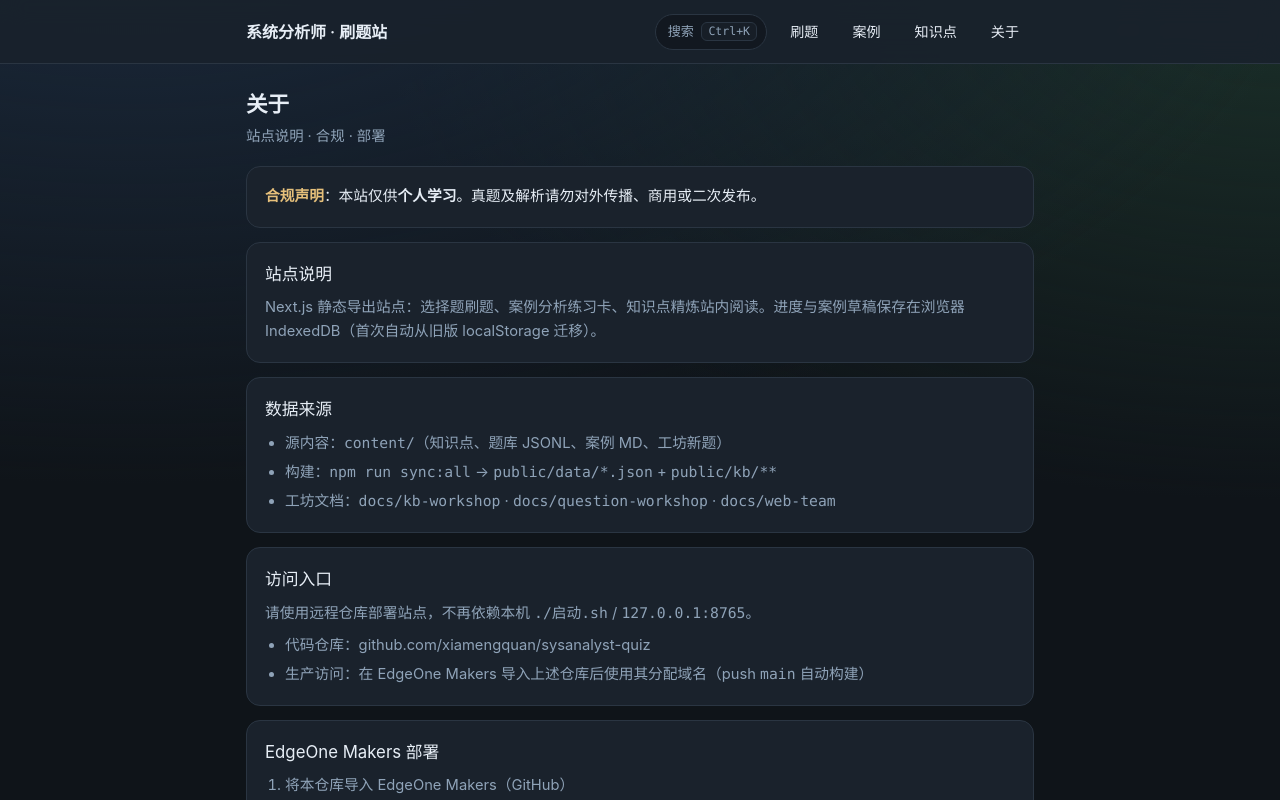
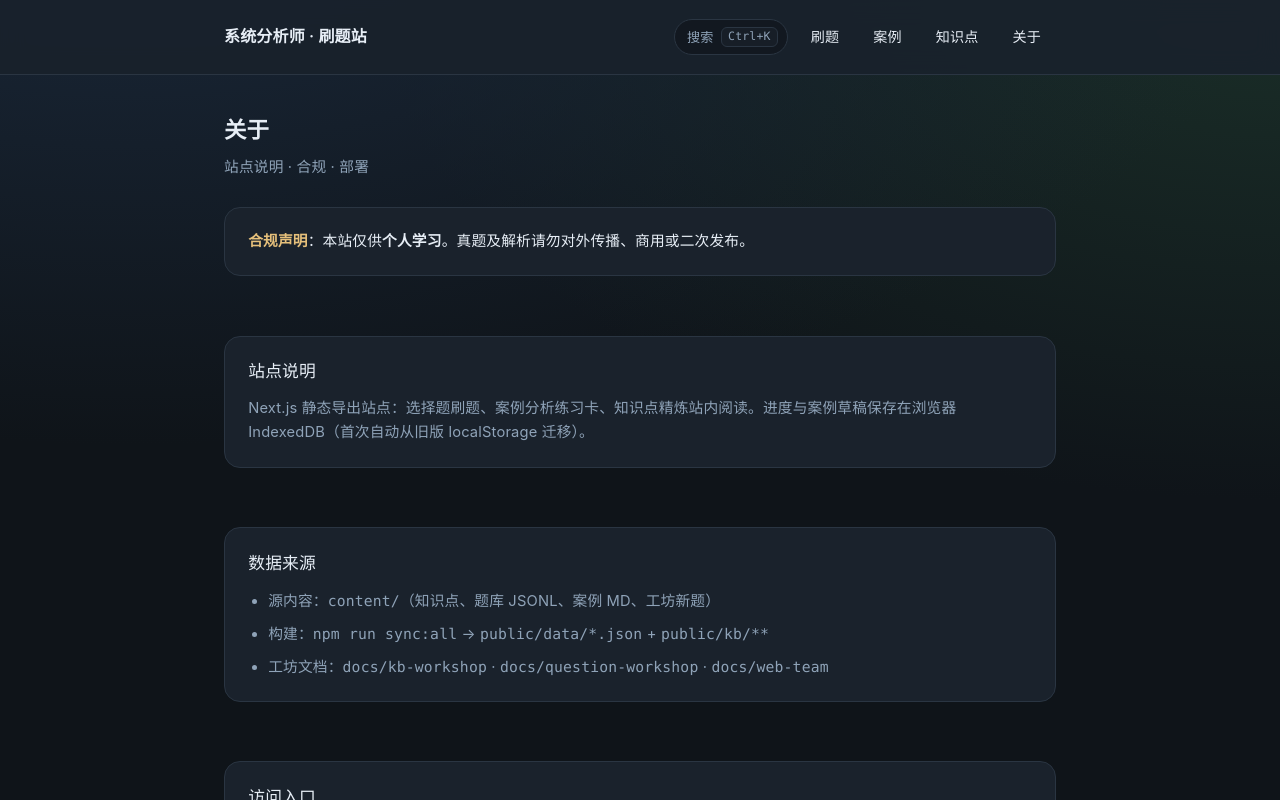
Before and after one commit to xiamengquan/sysanalyst-quiz, a Next.js app: page /about in a window 1280 px wide. Shown: the top 800 px of the page. Built offline with nearby package versions, Linux system fonts and the light colour scheme.

Commit message:
feat: 增强全站留白与阅读节奏
加大内容栏与卡片间距，统一 page-title/lead，降低长时间刷题与阅读的密集感。

Co-authored-by: Cursor <cursoragent@cursor.com>

```diff
--- a/src/app/about/page.tsx
+++ b/src/app/about/page.tsx
@@ -1,15 +1,16 @@
 export default function AboutPage() {
   return (
     <>
-      <h1 className="mb-1 text-[1.35rem] font-semibold">关于</h1>
-      <p className="mb-5 text-[0.9rem] text-[var(--muted)]">站点说明 · 合规 · 部署</p>
+      <h1 className="page-title">关于</h1>
+      <p className="page-lead">站点说明 · 合规 · 部署</p>
 
-      <div className="card mb-3 border-[color-mix(in_srgb,var(--warn)_40%,var(--line))] text-[0.92rem] leading-relaxed">
+      <div className="stack-loose">
+        <div className="card mb-0 border-[color-mix(in_srgb,var(--warn)_40%,var(--line))] text-[0.92rem] leading-relaxed">
           <b style={{ color: "var(--warn)" }}>合规声明</b>：本站仅供<strong>个人学习</strong>
           。真题及解析请勿对外传播、商用或二次发布。
         </div>
 
-      <div className="card about space-y-2 text-[0.92rem] leading-relaxed text-[var(--muted)]">
+        <div className="card mb-0 about space-y-3 text-[0.92rem] leading-relaxed text-[var(--muted)]">
           <h2 className="text-[1.05rem] text-[var(--text)]">站点说明</h2>
           <p>
             Next.js 静态导出站点：选择题刷题、案例分析练习卡、知识点精炼站内阅读。进度与案例草稿保存在浏览器
@@ -17,9 +18,9 @@ export default function AboutPage() {
           </p>
         </div>
 
-      <div className="card space-y-2 text-[0.92rem] leading-relaxed text-[var(--muted)]">
+        <div className="card mb-0 space-y-3 text-[0.92rem] leading-relaxed text-[var(--muted)]">
           <h2 className="text-[1.05rem] text-[var(--text)]">数据来源</h2>
-        <ul className="list-disc space-y-1 pl-5">
+          <ul className="list-disc space-y-2 pl-5">
             <li>
               源内容：<code>content/</code>（知识点、题库 JSONL、案例 MD、工坊新题）
             </li>
@@ -30,12 +31,12 @@ export default function AboutPage() {
           </ul>
         </div>
 
-      <div className="card space-y-2 text-[0.92rem] leading-relaxed text-[var(--muted)]">
+        <div className="card mb-0 space-y-3 text-[0.92rem] leading-relaxed text-[var(--muted)]">
           <h2 className="text-[1.05rem] text-[var(--text)]">访问入口</h2>
           <p>
             请使用远程仓库部署站点，不再依赖本机 <code>./启动.sh</code> / <code>127.0.0.1:8765</code>。
           </p>
-        <ul className="list-disc space-y-1 pl-5">
+          <ul className="list-disc space-y-2 pl-5">
             <li>
               代码仓库：
               <a
@@ -53,9 +54,9 @@ export default function AboutPage() {
           </ul>
         </div>
 
-      <div className="card space-y-2 text-[0.92rem] leading-relaxed text-[var(--muted)]">
+        <div className="card mb-0 space-y-3 text-[0.92rem] leading-relaxed text-[var(--muted)]">
           <h2 className="text-[1.05rem] text-[var(--text)]">EdgeOne Makers 部署</h2>
-        <ol className="list-decimal space-y-1 pl-5">
+          <ol className="list-decimal space-y-2 pl-5">
             <li>将本仓库导入 EdgeOne Makers（GitHub）</li>
             <li>构建命令：<code>npm run build</code></li>
             <li>输出目录：<code>out</code>（见 <code>edgeone.json</code>）</li>
@@ -63,9 +64,10 @@ export default function AboutPage() {
           </ol>
         </div>
 
-      <div className="card text-[0.92rem] text-[var(--muted)]">
-        <h2 className="mb-2 text-[1.05rem] text-[var(--text)]">版本</h2>
+        <div className="card mb-0 text-[0.92rem] leading-relaxed text-[var(--muted)]">
+          <h2 className="mb-3 text-[1.05rem] text-[var(--text)]">版本</h2>
           <p>站点 v0.4.0 · Next.js 15 · 内容与配套服务已迁入本仓库 · 知识点精炼 v1.0 · 出题细则 v1.1</p>
+        </div>
       </div>
     </>
   );
--- a/src/app/globals.css
+++ b/src/app/globals.css
@@ -13,6 +13,17 @@
   --tabbar-h: 3.5rem;
   --safe-b: env(safe-area-inset-bottom, 0px);
   --safe-t: env(safe-area-inset-top, 0px);
+  /* 排版节奏（v1.1 留白增强） */
+  --content-max: 880px;
+  --space-1: 0.35rem;
+  --space-2: 0.65rem;
+  --space-3: 1rem;
+  --space-4: 1.35rem;
+  --space-5: 1.85rem;
+  --space-6: 2.5rem;
+  --leading-body: 1.7;
+  --leading-ui: 1.5;
+  --radius-card: 16px;
 }
 
 *,
@@ -42,6 +53,9 @@ body {
     "Hiragino Sans GB",
     "Microsoft YaHei",
     sans-serif;
+  font-size: 16px;
+  line-height: var(--leading-body);
+  letter-spacing: 0.01em;
   overscroll-behavior-y: none;
 }
 
@@ -59,30 +73,79 @@ button,
 }
 
 .site-main {
-  padding-left: max(1rem, env(safe-area-inset-left));
-  padding-right: max(1rem, env(safe-area-inset-right));
+  width: 100%;
+  max-width: var(--content-max);
+  margin-inline: auto;
+  padding-top: var(--space-5);
+  padding-left: max(1.15rem, env(safe-area-inset-left));
+  padding-right: max(1.15rem, env(safe-area-inset-right));
   /* 为底部 Tab 留空（桌面仍保留页脚间距） */
-  padding-bottom: calc(var(--tabbar-h) + var(--safe-b) + 1.25rem);
+  padding-bottom: calc(var(--tabbar-h) + var(--safe-b) + 2rem);
 }
 
 @media (min-width: 640px) {
   .site-main {
-    padding-bottom: 5rem;
+    padding-top: var(--space-6);
+    padding-left: max(1.5rem, env(safe-area-inset-left));
+    padding-right: max(1.5rem, env(safe-area-inset-right));
+    padding-bottom: 5.5rem;
   }
+}
+
+.page-title {
+  margin: 0 0 var(--space-2);
+  font-size: 1.4rem;
+  font-weight: 650;
+  letter-spacing: 0.01em;
+  line-height: 1.35;
+}
+
+.page-lead {
+  margin: 0 0 var(--space-5);
+  font-size: 0.92rem;
+  line-height: var(--leading-ui);
+  color: var(--muted);
+  max-width: 42rem;
+}
+
+.stack {
+  display: flex;
+  flex-direction: column;
+  gap: var(--space-4);
+}
+
+.stack-loose {
+  display: flex;
+  flex-direction: column;
+  gap: var(--space-5);
+}
+
+.list-gap {
+  display: flex;
+  flex-direction: column;
+  gap: 0.75rem;
 }
 
 .card {
   background: var(--panel);
   border: 1px solid var(--line);
-  border-radius: 14px;
-  padding: 14px;
-  margin-bottom: 14px;
+  border-radius: var(--radius-card);
+  padding: 1.05rem 1.1rem;
+  margin-bottom: var(--space-4);
 }
 
 @media (min-width: 640px) {
   .card {
-    padding: 18px;
+    padding: 1.35rem 1.45rem;
+    margin-bottom: var(--space-5);
   }
+}
+
+.card > :first-child {
+  margin-top: 0;
+}
+.card > :last-child {
+  margin-bottom: 0;
 }
 
 .btn {
@@ -168,10 +231,10 @@ textarea.field {
   border: 1px solid var(--line);
   background: #121820;
   color: var(--text);
-  padding: 14px 14px;
-  min-height: 48px;
+  padding: 0.95rem 1rem;
+  min-height: 52px;
   font: inherit;
-  line-height: 1.45;
+  line-height: 1.55;
   cursor: pointer;
 }
 .opt-btn:hover {
@@ -195,11 +258,11 @@ textarea.field {
   position: sticky;
   bottom: calc(var(--tabbar-h) + var(--safe-b));
   z-index: 30;
-  margin: 12px -14px -14px;
-  padding: 10px 14px calc(10px + 2px);
+  margin: var(--space-4) -1.1rem -1.05rem;
+  padding: 0.85rem 1.1rem calc(0.85rem + 2px);
   display: flex;
   flex-wrap: wrap;
-  gap: 8px;
+  gap: 0.65rem;
   background: color-mix(in srgb, var(--panel) 92%, transparent);
   border-top: 1px solid var(--line);
   backdrop-filter: blur(10px);
@@ -209,15 +272,15 @@ textarea.field {
 @media (min-width: 640px) {
   .sticky-actions {
     bottom: 0;
-    margin: 12px -18px -18px;
-    padding: 12px 18px;
+    margin: var(--space-4) -1.45rem -1.35rem;
+    padding: 1rem 1.45rem;
   }
 }
 
 .btn-row {
   display: flex;
   flex-wrap: wrap;
-  gap: 8px;
+  gap: 0.65rem;
 }
 .btn-row .btn {
   flex: 1 1 auto;
@@ -231,14 +294,14 @@ textarea.field {
 }
 
 .md-body {
-  margin-top: 14px;
-  padding: 12px 12px;
-  border-radius: 12px;
+  margin-top: var(--space-4);
+  padding: 1.05rem 1.1rem;
+  border-radius: 14px;
   background: #121820;
   border: 1px solid var(--line);
-  line-height: 1.7;
-  font-size: 0.95rem;
-  max-height: min(70dvh, 900px);
+  line-height: 1.8;
+  font-size: 0.98rem;
+  max-height: min(78dvh, 980px);
   overflow: auto;
   -webkit-overflow-scrolling: touch;
   overflow-wrap: anywhere;
@@ -246,40 +309,60 @@ textarea.field {
 }
 @media (min-width: 640px) {
   .md-body {
-    padding: 14px 16px;
+    padding: 1.35rem 1.5rem;
+    font-size: 1rem;
   }
 }
+.md-body > * + * {
+  margin-top: 1em;
+}
+.md-body p {
+  margin: 1em 0;
+}
+.md-body ul,
+.md-body ol {
+  margin: 1em 0;
+  padding-left: 1.4em;
+}
+.md-body li + li {
+  margin-top: 0.45em;
+}
 .md-body h1 {
-  font-size: 1.25rem;
-  margin: 0.4em 0 0.6em;
+  font-size: 1.32rem;
+  margin: 0.55em 0 0.85em;
+  line-height: 1.35;
+  letter-spacing: 0.01em;
 }
 .md-body h2 {
-  font-size: 1.1rem;
-  margin: 1.2em 0 0.5em;
+  font-size: 1.14rem;
+  margin: 1.75em 0 0.8em;
   border-bottom: 1px solid var(--line);
-  padding-bottom: 6px;
+  padding-bottom: 0.5em;
+  line-height: 1.4;
 }
 .md-body h3 {
-  font-size: 1.02rem;
-  margin: 1em 0 0.4em;
+  font-size: 1.05rem;
+  margin: 1.4em 0 0.65em;
   color: #c5d4e4;
+  line-height: 1.4;
 }
 .md-body .table-wrap {
   overflow-x: auto;
   -webkit-overflow-scrolling: touch;
-  margin: 0.8em 0;
+  margin: 1.1em 0;
 }
 .md-body table {
   border-collapse: collapse;
   width: 100%;
   min-width: 480px;
   margin: 0;
-  font-size: 0.88rem;
+  font-size: 0.9rem;
+  line-height: 1.55;
 }
 .md-body th,
 .md-body td {
   border: 1px solid var(--line);
-  padding: 6px 10px;
+  padding: 0.55rem 0.75rem;
   text-align: left;
   vertical-align: top;
 }
@@ -298,14 +381,15 @@ textarea.field {
   background: #0e141c;
   border: 1px solid var(--line);
   border-radius: 10px;
-  padding: 12px;
+  padding: 0.95rem 1rem;
   overflow: auto;
   -webkit-overflow-scrolling: touch;
   max-width: 100%;
+  margin: 1em 0;
 }
 .md-body blockquote {
-  margin: 0.8em 0;
-  padding: 8px 12px;
+  margin: 1em 0;
+  padding: 0.75rem 1rem;
   border-left: 3px solid var(--accent);
   background: #173049;
   color: var(--muted);
@@ -594,7 +678,7 @@ textarea.field {
 }
 @media (min-width: 960px) {
   .kb-toc-fab {
-    right: max(1.25rem, calc((100vw - 820px) / 2 - 12px));
+    right: max(1.25rem, calc((100vw - var(--content-max)) / 2 - 12px));
   }
 }
 @media (prefers-reduced-motion: reduce) {
--- a/src/app/layout.tsx
+++ b/src/app/layout.tsx
@@ -27,8 +27,11 @@ export default function RootLayout({ children }: { children: React.ReactNode })
     <html lang="zh-CN">
       <body>
         <SiteHeader />
-        <div className="site-main mx-auto max-w-[820px] pt-5 sm:pt-6">{children}</div>
-        <footer className="mx-auto hidden max-w-[820px] px-4 pb-8 text-[0.8rem] leading-relaxed text-[var(--muted)] sm:block">
+        <div className="site-main">{children}</div>
+        <footer
+          className="mx-auto hidden px-6 pb-10 text-[0.8rem] leading-relaxed text-[var(--muted)] sm:block"
+          style={{ maxWidth: "var(--content-max)" }}
+        >
           个人学习用途 · EdgeOne / 本地均可部署 · 数据来自知识点精炼与出题工坊正式产物
         </footer>
       </body>
--- a/src/components/SiteHeader.tsx
+++ b/src/components/SiteHeader.tsx
@@ -25,7 +25,7 @@ export function SiteHeader() {
         className="sticky top-0 z-50 border-b border-[var(--line)] bg-[color-mix(in_srgb,var(--panel)_92%,transparent)] backdrop-blur-md"
         style={{ paddingTop: "var(--safe-t)" }}
       >
-        <div className="mx-auto flex max-w-[820px] items-center justify-between gap-2 px-4 py-3 sm:gap-3">
+        <div className="mx-auto flex items-center justify-between gap-2 px-4 py-3.5 sm:gap-3 sm:px-6 sm:py-4" style={{ maxWidth: "var(--content-max)" }}>
           <Link href="/" className="min-w-0 truncate text-[1rem] font-semibold text-[var(--text)]">
             <span className="hidden sm:inline">系统分析师 · 刷题站</span>
             <span className="sm:hidden">系分刷题</span>
@@ -63,8 +63,8 @@ export function SiteHeader() {
         aria-label="底部导航"
       >
         <div
-          className="mx-auto grid max-w-[820px] grid-cols-4"
-          style={{ height: "var(--tabbar-h)" }}
+          className="mx-auto grid grid-cols-4"
+          style={{ height: "var(--tabbar-h)", maxWidth: "var(--content-max)" }}
         >
           {tabs.map((t) => {
             const active = isActive(pathname, t.href);
```
Also changed, not shown: src/components/CaseApp.tsx (+23 -23 lines), src/components/KbApp.tsx (+15 -15 lines), src/components/QuizApp.tsx (+14 -14 lines), 2 other files (tests, documents, lock files or other folders). Lines whose indentation alone changed are shown as unchanged.
